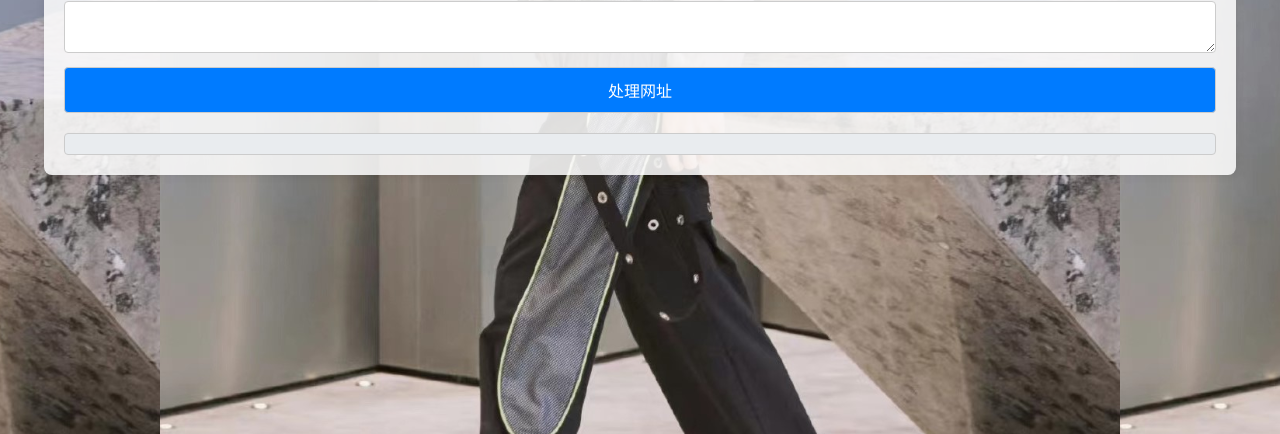
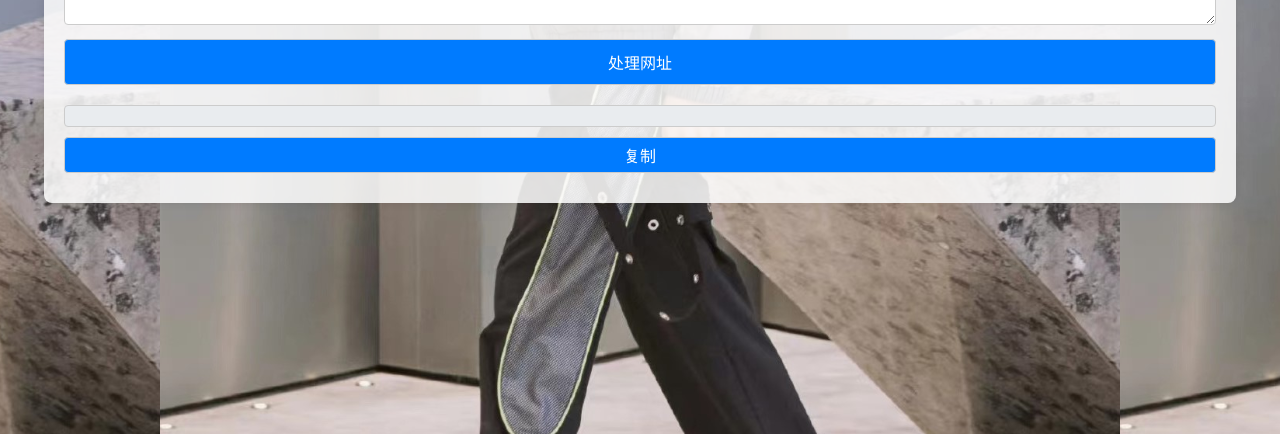
Before and after one commit to simonjun1129/gj1129, a plain HTML site: page index.html in a window 1280 px wide. Shown: the part 366-800 px from the top of the page. Drawn offline with Linux system fonts and the light colour scheme.

Commit message:
Update index.html

```diff
--- a/index.html
+++ b/index.html
@@ -63,6 +63,19 @@
             max-height: 40vh;
             overflow-x: auto;
         }
+
+        .copy-icon {
+            cursor: pointer;
+            background-color: #007bff;
+            color: white;
+            padding: 5px 10px;
+            border-radius: 4px;
+            margin-top: 10px;
+            display: inline-block;
+        }
+        .copy-icon:hover {
+            background-color: #0056b3;
+        }
     </style>
 </head>
 <body>
@@ -71,6 +84,7 @@
         <textarea id="inputUrls" placeholder="" onpaste="handlePaste(event)"></textarea>
         <button onclick="processUrls()">处理网址</button>
         <div class="output" id="output"></div>
+        <button class="copy-icon" onclick="copyOutput()">复制</button>
     </div>
 
     <script>
@@ -99,6 +113,16 @@
 
             document.getElementById("output").textContent = outputText;
         }
+
+        function copyOutput() {
+            const outputContent = document.getElementById("output").textContent.trim();
+            const tempTextarea = document.createElement("textarea");
+            tempTextarea.value = outputContent;
+            document.body.appendChild(tempTextarea);
+            tempTextarea.select();
+            document.execCommand("copy");
+            document.body.removeChild(tempTextarea);
+        }
     </script>
 </body>
 </html>
```
